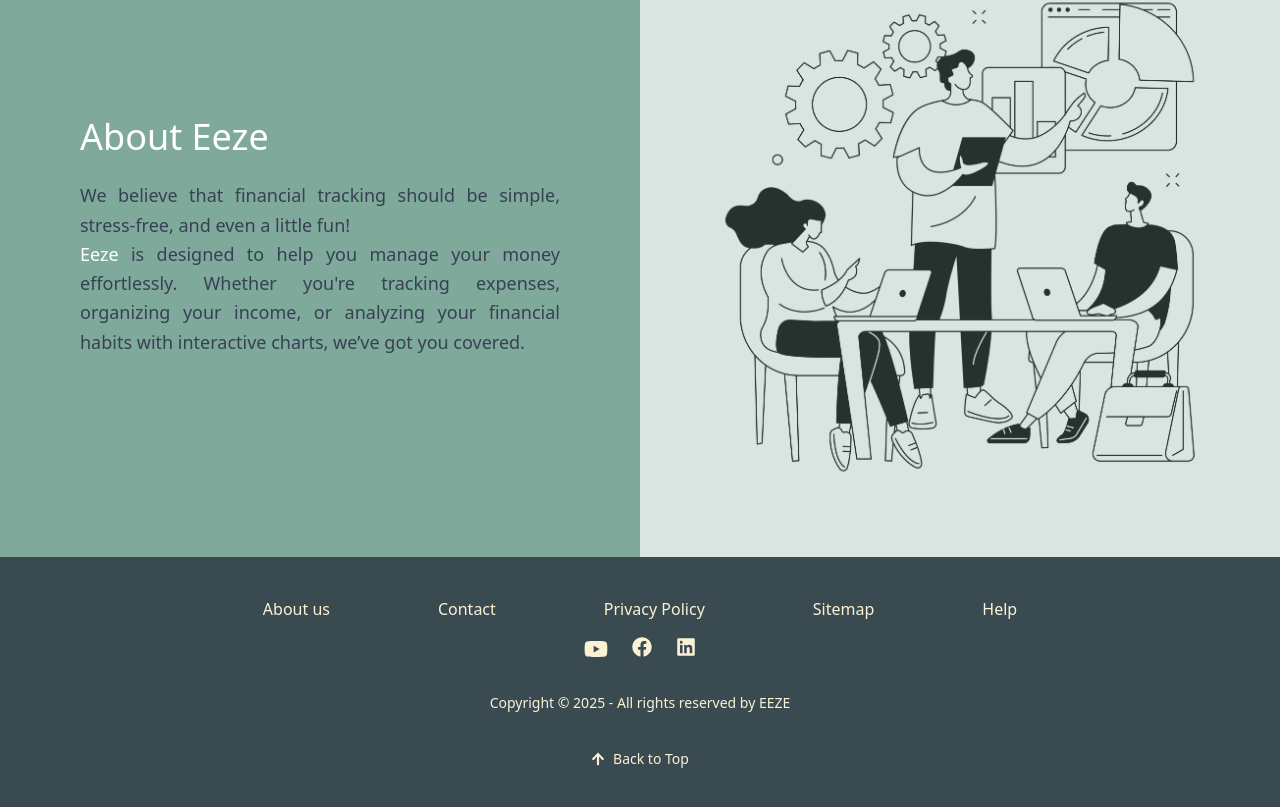
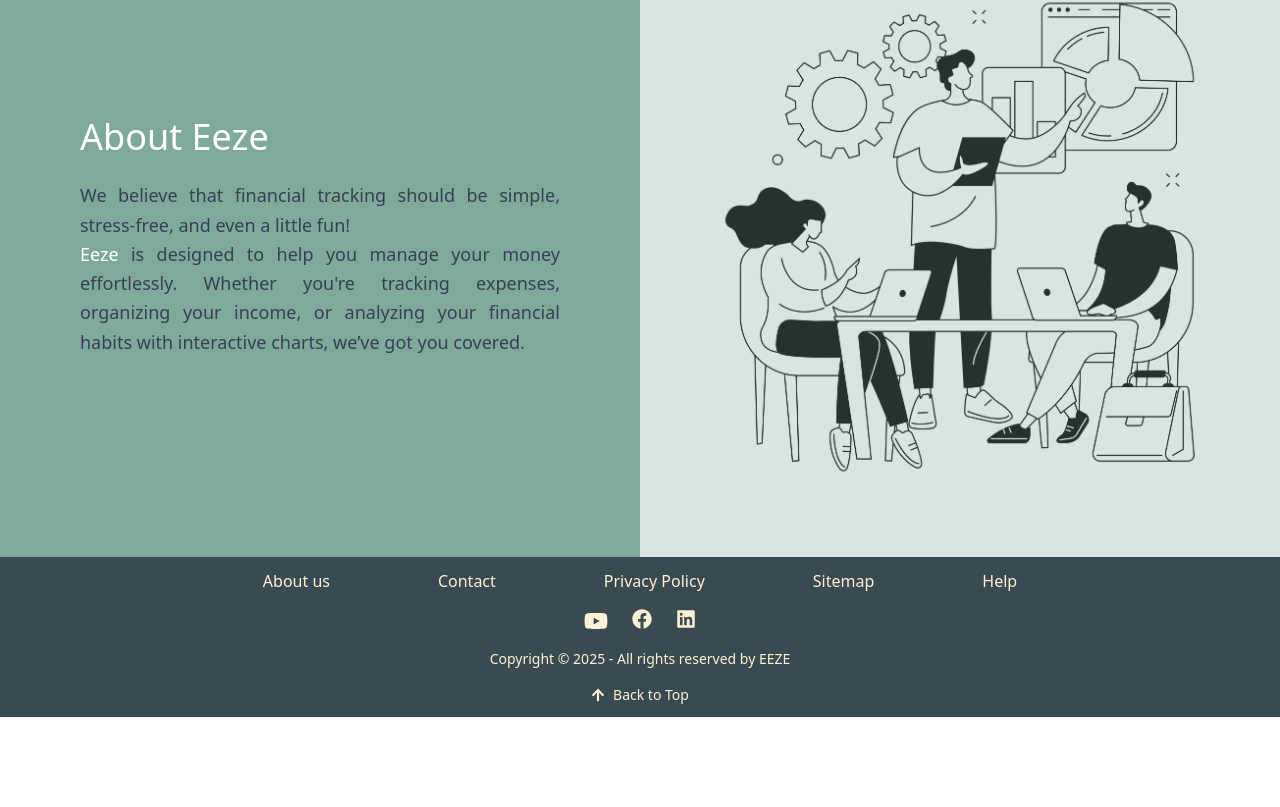
Before and after one commit to rudnaid/eeze, a React (Vite) app in the folder frontend/: page / in a window 1280 px wide. Shown: the part 1523-2330 px from the top of the page. After the commit the page ends 2240 px from the top, so only its background shows below. Built offline with nearby package versions, Linux system fonts and the light colour scheme.

Commit message:
fix(footer) reduce footer height

```diff
--- a/frontend/src/Components/Footer/Footer.jsx
+++ b/frontend/src/Components/Footer/Footer.jsx
@@ -8,7 +8,7 @@ const Footer = () => {
 	};
 
 	return (
-		<footer className="bg-[#394a51] text-[#fbf2d5] p-6 md:p-10 flex flex-col items-center">
+		<footer className="bg-[#394a51] text-[#fbf2d5] p-2 md:p-3 flex flex-col items-center">
 			{/* Footer Links */}
 			<div className="w-full max-w-4xl flex flex-wrap justify-center space-x-15 md:gap-12 pb-4 text-sm md:text-base">
 				<Link className="link link-hover" to="/about">About us</Link>
@@ -19,7 +19,7 @@ const Footer = () => {
 			</div>
 
 			{/* Social Media Icons */}
-			<div className="flex space-x-6 pb-4 justify-center">
+			<div className="flex space-x-6 pb-4\2 justify-center">
 				<a href="https://www.youtube.com" target="_blank" rel="noopener noreferrer">
 					<FaYoutube className="w-6 h-6 hover:text-red-400 transition duration-300" />
 				</a>
@@ -39,7 +39,7 @@ const Footer = () => {
 			{/* Back to Top Button */}
 			<button
 				onClick={scrollToTop}
-				className="mt-4 flex items-center space-x-2 text-sm text-[#fbf2d5] hover:text-white transition duration-300 pt-5"
+				className="mt-4 flex items-center space-x-2 text-sm text-[#fbf2d5] hover:text-white transition duration-300 "
 			>
 				<FaArrowUp /> <span>Back to Top</span>
 			</button>
```
